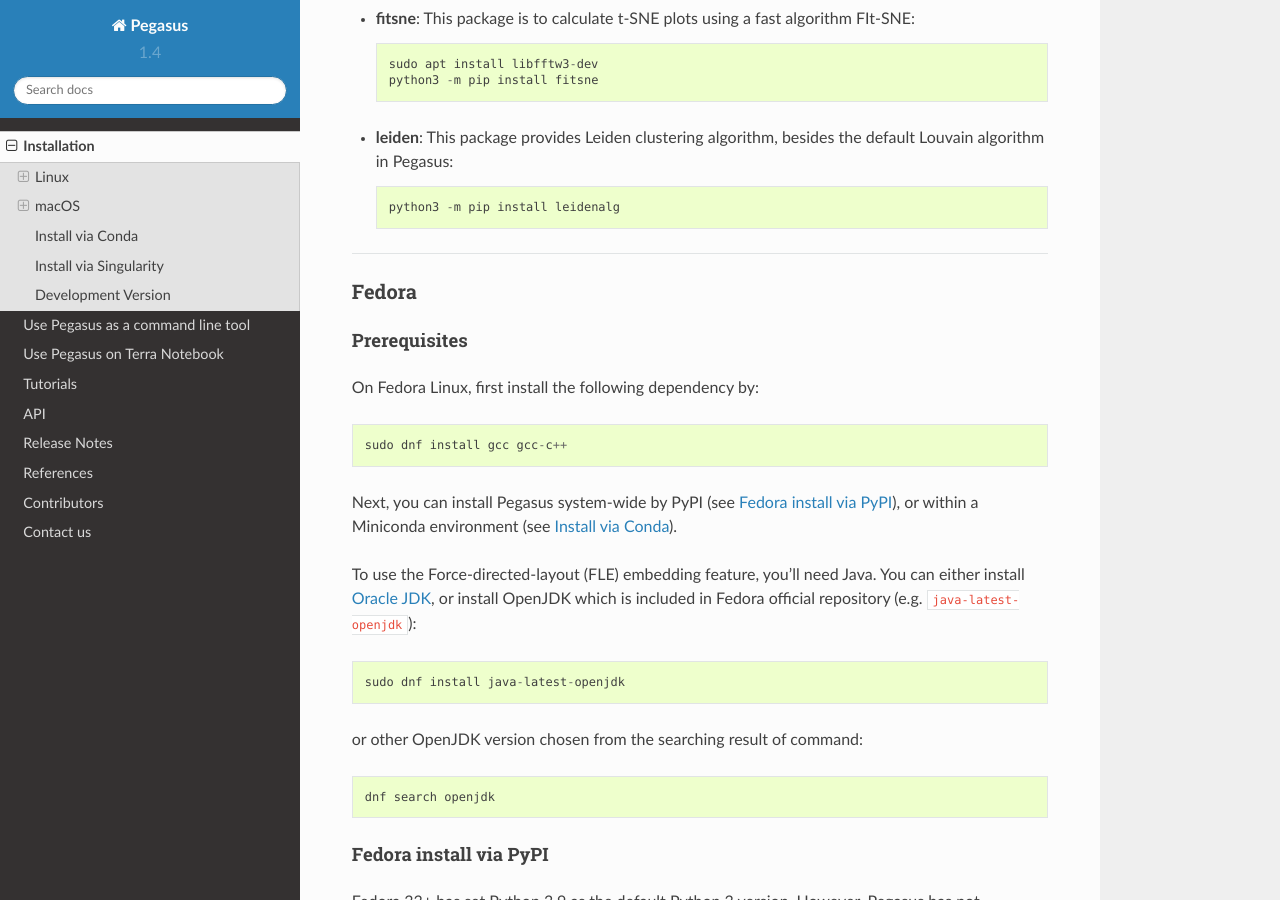
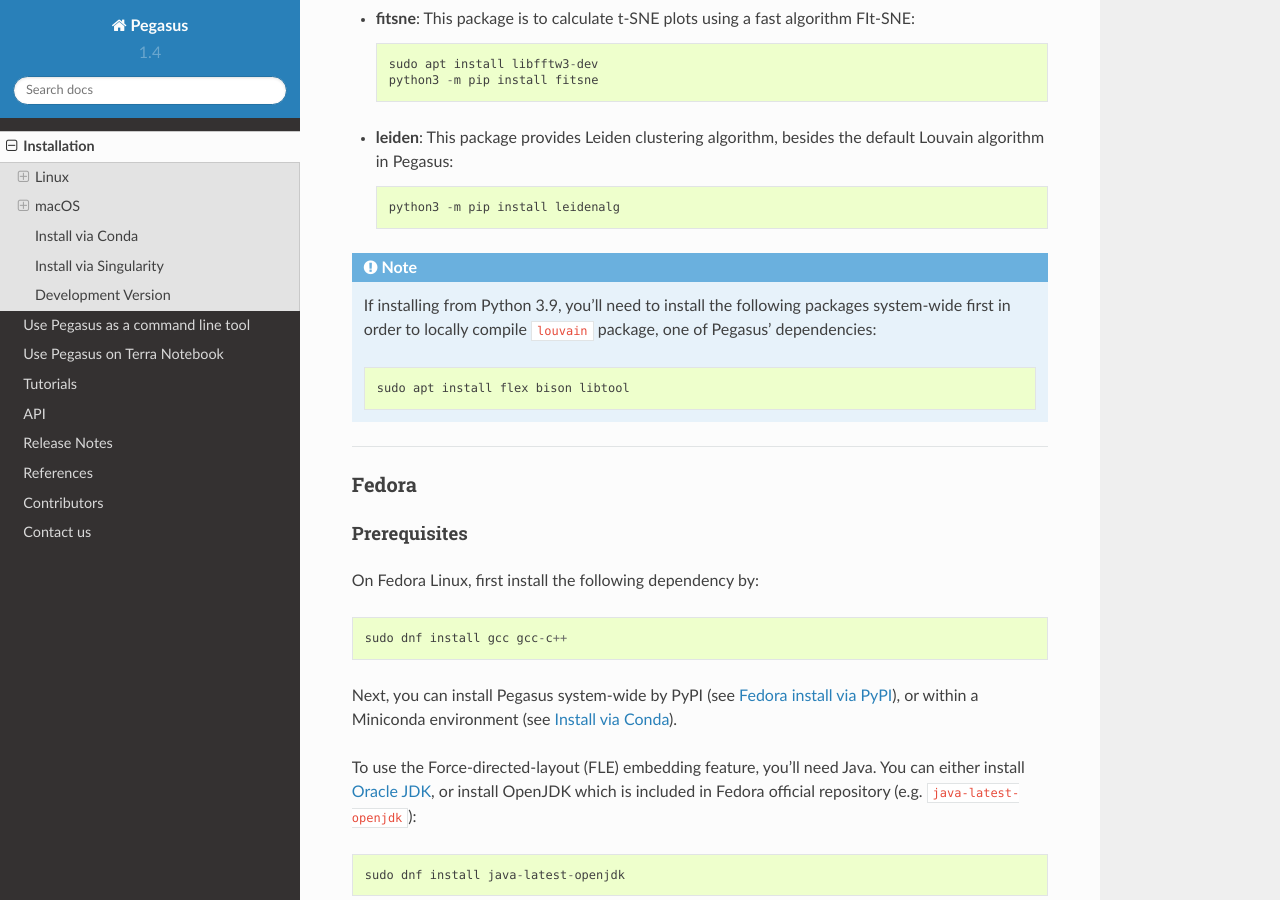
Before and after one commit to lilab-bcb/pegasus, a Sphinx documentation site: the page built from docs/installation.rst, in a window 1280 px wide and 900 px high, scrolled down 1126 px. Built offline with Sphinx 7.4.7 and the Read the Docs theme 2.0.0, drawn with Linux system fonts in a browser that asks for light colours; formulas are drawn with MathJax 3; some of the changed text lies outside the part shown.

Commit message:
Adjust for building linux binary wheel

```diff
--- a/docs/installation.rst
+++ b/docs/installation.rst
@@ -48,6 +48,12 @@
 - **leiden**: This package provides Leiden clustering algorithm, besides the default Louvain algorithm in Pegasus::
 
 	python3 -m pip install leidenalg
+
+.. note::
+
+	If installing from Python 3.9, you'll need to install the following packages system-wide first in order to locally compile ``louvain`` package, one of Pegasus' dependencies::
+
+		sudo apt install flex bison libtool
 
 --------------------------
 
@@ -100,6 +106,12 @@
 - **leiden**: This package provides Leiden clustering algorithm, besides the default Louvain algorithm in Pegasus::
 
 	python3.8 -m pip install leidenalg
+
+.. note::
+
+	If installing from Python 3.9, you'll need to install the following packages system-wide first in order to locally compile ``louvain`` package, one of Pegasus' dependencies::
+
+		sudo dnf install flex bison libtool
 
 
 .. _Ubuntu/Debian install via PyPI: ./installation.html#ubuntu-debian-install-via-pypi
@@ -187,11 +199,15 @@
 
 	conda activate pegasus
 
-4. Install Pegasus::
+4. Install the following dependency::
+
+	conda install -y -c conda-forge louvain
+
+6. Install Pegasus::
 
 	pip install pegasuspy
 
-5. (Optional) If you want to use the FIt-SNE plot functionality in Pegasus, do the following::
+7. (Optional) If you want to use the FIt-SNE plot functionality in Pegasus, do the following::
 
 	conda install -y -c conda-forge fftw
 	pip install fitsne
```
Also changed, not shown: 1 other file.
